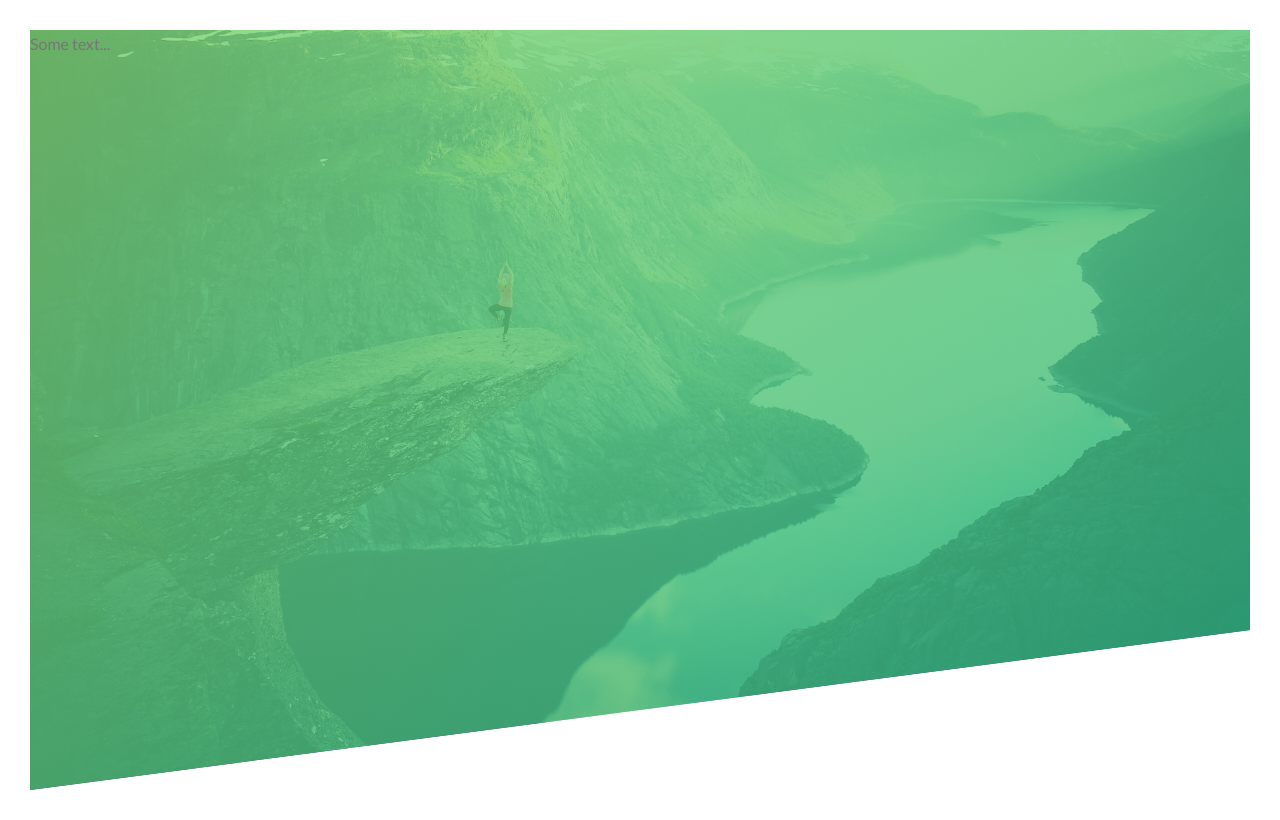
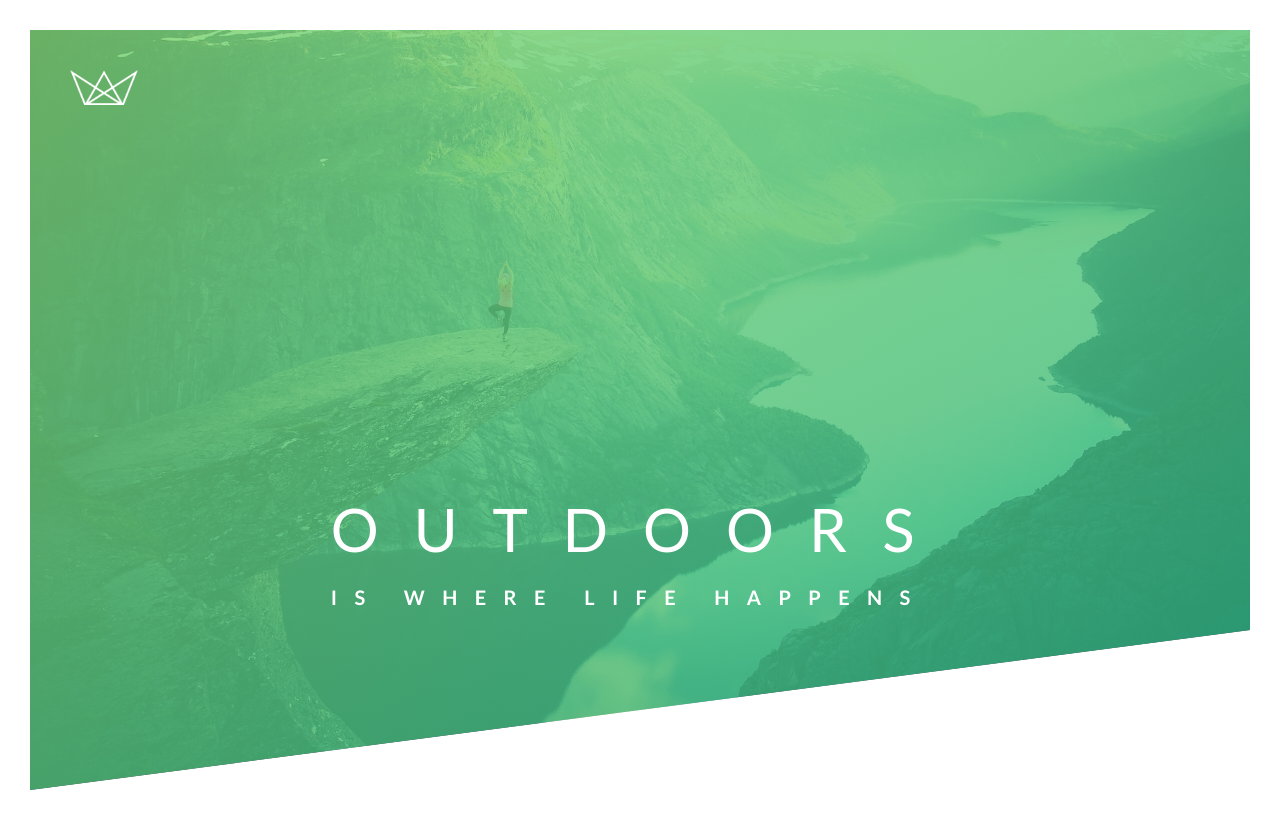
Before and after one commit to sean-birmingham/Natours-Advanced-CSS, a plain HTML site: page index.html in a window 1280 px wide. Drawn offline with Linux system fonts and the light colour scheme.

Commit message:
created styling for heading text

```diff
--- a/css/style.css
+++ b/css/style.css
@@ -24,4 +24,41 @@ body {
   background-size: cover;
   background-position: top;
   clip-path: polygon(0 0, 100% 0, 100% 75vh, 0 100%);
+  position: relative;
 }
+
+.logo-box {
+  position: absolute;
+  top: 40px;
+  left: 40px;
+}
+
+.logo {
+  height: 35px;
+}
+
+.text-box {
+  position: absolute;
+  top: 50%;
+  left: 50%;
+  transform: translate(-50%, 50%);
+}
+
+.heading-primary {
+  color: #fff;
+  text-transform: uppercase;
+}
+
+.heading-primary-main {
+  display: block;
+  font-size: 60px;
+  font-weight: 400;
+  letter-spacing: 35px;
+}
+
+.heading-primary-sub {
+  display: block;
+  font-size: 20px;
+  font-weight: 700;
+  letter-spacing: 17.4px;
+}
--- a/index.html
+++ b/index.html
@@ -13,7 +13,15 @@
   </head>
   <body>
     <header class="header">
-      Some text...
+      <div class="logo-box">
+        <img src="img/logo-white.png" alt="Logo" class="logo" />
+      </div>
+      <div class="text-box">
+        <h1 class="heading-primary">
+          <span class="heading-primary-main">Outdoors</span>
+          <span class="heading-primary-sub">is where life happens</span>
+        </h1>
+      </div>
     </header>
   </body>
 </html>
```
